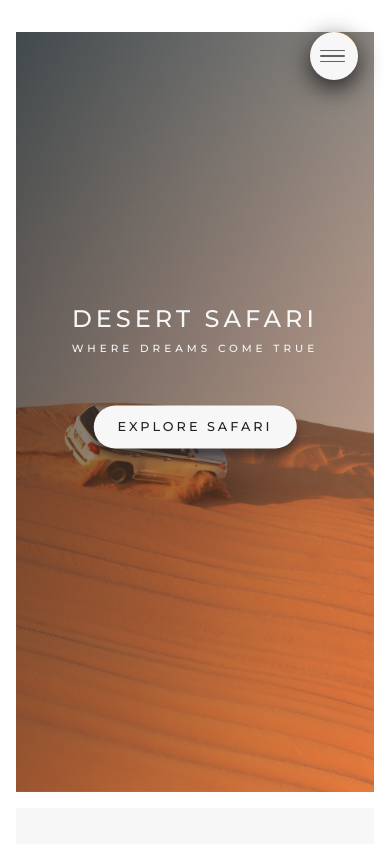
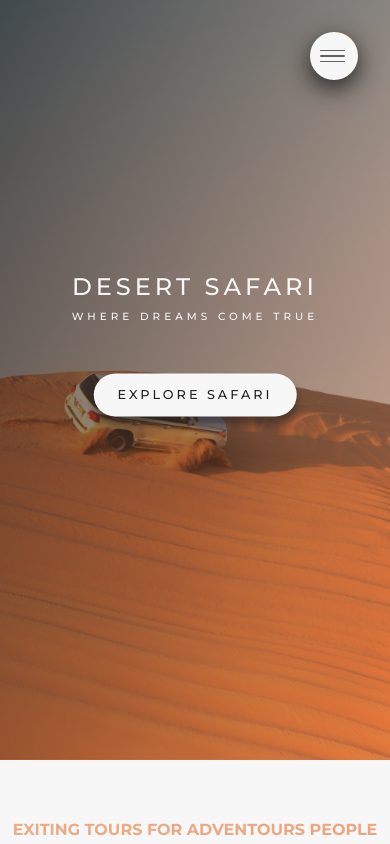
Before and after one commit to Atash3000/Safari-desert-app, a React (Create React App) app: page / in a window 390 px wide. Shown: the top 844 px of the page. Built offline with nearby package versions, Linux system fonts and the light colour scheme.

Commit message:
get rid of body padding on mobile device

```diff
--- a/src/sass/index.scss
+++ b/src/sass/index.scss
@@ -48,10 +48,9 @@ body{
   line-height: 1.7;
   color:$color-black-light;
   padding:2rem;
-  // @include respond(tab-land){
-  //   width:100vw;
-  //   overflow-x: hidden;
-  // }
+  @include respond(tab-land){
+    padding:0;
+  }
 }
 
 #root{
@@ -62,4 +61,7 @@ body{
   display:grid;
   grid-template-columns:1fr;
   grid-gap:2rem;
+  @include respond(tab-land){
+    grid-gap:0rem;
+  }
 }
```
